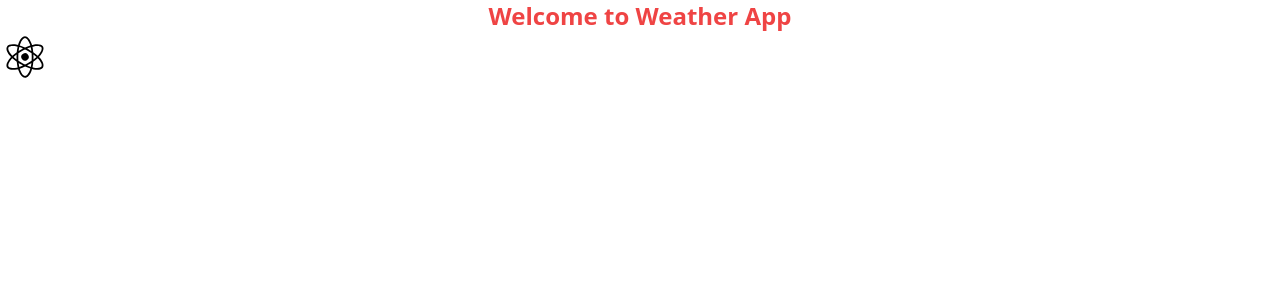
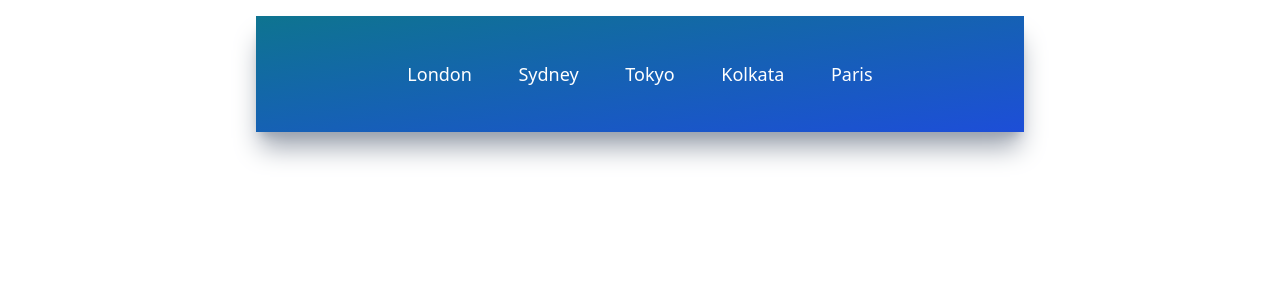
Before and after one commit to mrinnnmoy/live-sky, a React (Create React App) app: page / in a window 1280 px wide. Shown: the top 300 px of the page. Built offline with nearby package versions, Linux system fonts and the light colour scheme.

Commit message:
build TopButtons-section

```diff
--- a/src/App.js
+++ b/src/App.js
@@ -1,11 +1,11 @@
 import './App.css';
-import UilReact from '@iconscout/react-unicons/icons/uil-react';
+import TopButtons from './Components/TopButtons';
+// import UilReact from '@iconscout/react-unicons/icons/uil-react';
 
 function App() {
   return (
-    <div className="App">
-      <h1 className="text-2xl font-bold text-red-500">Welcome to Weather App</h1>
-      <UilReact size={50} />
+    <div className="mx-auto max-w-screen-md mt-4 py-5 px-32 bg-gradient-to-br from-cyan-700 to-blue-700 h-fit shadow-xl shadow-gray-400">
+      <TopButtons />
     </div>
   );
 }
--- /dev/null
+++ b/src/Components/TopButtons.jsx
@@ -0,0 +1,43 @@
+import React from "react";
+
+function TopButtons({ setQuery }) {
+    const cities = [
+        {
+            id: 1,
+            title: "London",
+        },
+        {
+            id: 2,
+            title: "Sydney",
+        },
+        {
+            id: 3,
+            title: "Tokyo",
+        },
+        {
+            id: 4,
+            title: "Kolkata",
+        },
+        {
+            id: 5,
+            title: "Paris",
+        },
+    ];
+
+
+    return (
+        <div className="flex items-center justify-around my-6">
+            {cities.map((city) => (
+                <button
+                    key={city.id}
+                    className="text-white text-lg font-medium"
+                    onClick={() => setQuery({ q: city.title })}
+                >
+                    {city.title}
+                </button>
+            ))}
+        </div>
+    );
+}
+
+export default TopButtons;
```
